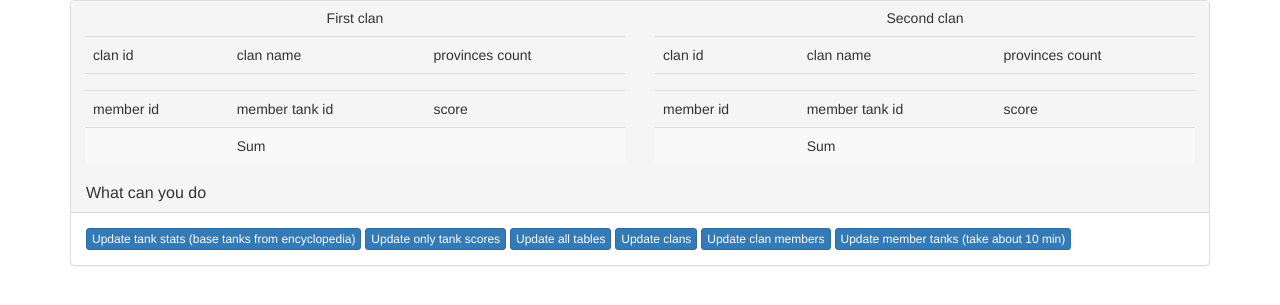
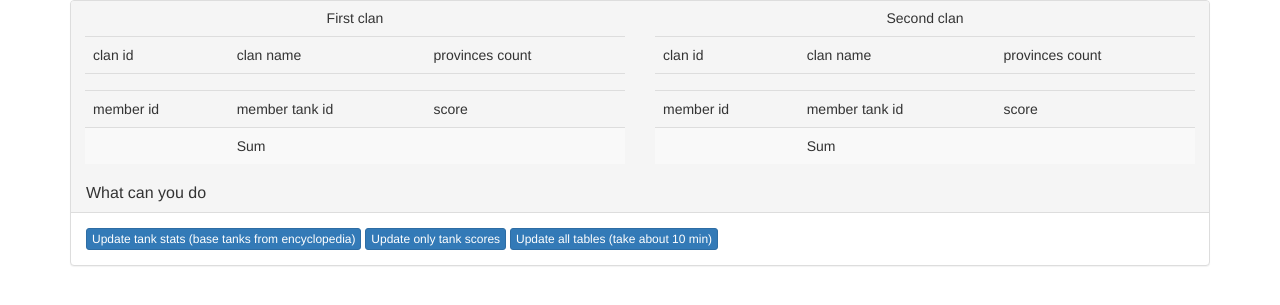
Before and after one commit to MetalGuardian/uwcVI, a PHP site: template views/index.php in a window 1280 px wide. Shown: the top 305 px of the page. Run offline with PHP 8.4, Linux system fonts and the light colour scheme; the template is opened without the code that fills it, so the values that code supplies are empty; a stand-in replaces the project's code that opens the database connection; some libraries are stand-ins or nearby versions.

Commit message:
update links; add config sample

```diff
--- a/views/index.php
+++ b/views/index.php
@@ -100,10 +100,7 @@
 		<div class="panel-body">
 			<a href="/update-tanks-stat" class="btn btn-primary btn-xs">Update tank stats (base tanks from encyclopedia)</a>
 			<a href="/update-tanks-scores" class="btn btn-primary btn-xs">Update only tank scores</a>
-			<a href="/update" class="btn btn-primary btn-xs">Update all tables</a>
-			<a href="/update-clans" class="btn btn-primary btn-xs">Update clans</a>
-			<a href="/update-members" class="btn btn-primary btn-xs">Update clan members</a>
-			<a href="/update-member-tanks" class="btn btn-primary btn-xs">Update member tanks (take about 10 min)</a>
+			<a href="/update" class="btn btn-primary btn-xs">Update all tables (take about 10 min)</a>
 		</div>
 	</div>
 </div>
```
Also changed, not shown: 1 other file.
